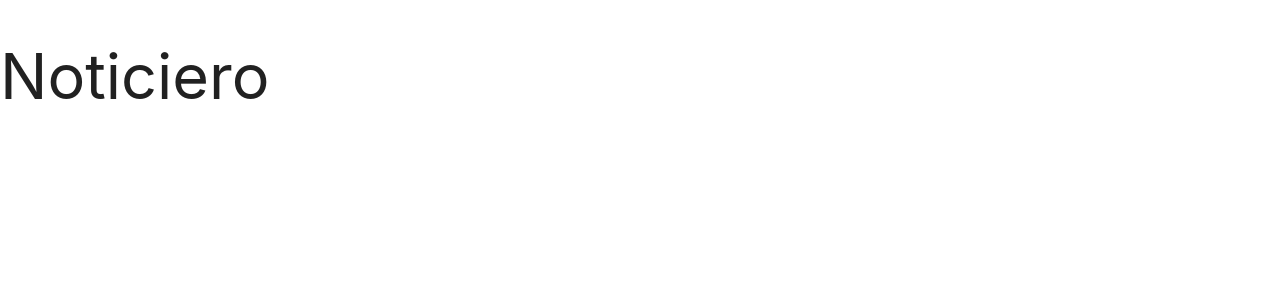
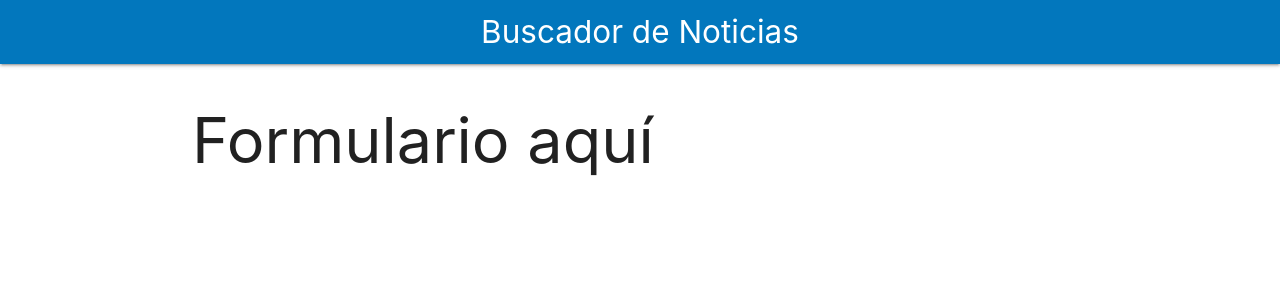
Before and after one commit to Alex-parabol/noticias, a React (Create React App) app: page / in a window 1280 px wide. Shown: the top 300 px of the page. Built offline with nearby package versions, Linux system fonts and the light colour scheme.

Commit message:
header done

```diff
--- a/src/App.js
+++ b/src/App.js
@@ -1,8 +1,14 @@
-import React from 'react'
+import React, {Fragment} from 'react'
+import Header from './components/header'
 
 function App() {
   return (
-    <h1>Noticiero</h1>
+    <Fragment>
+    <Header titulo='Buscador de Noticias' />
+    <div className="container white">
+      <h1>Formulario aquí</h1>
+    </div>
+    </Fragment>
   );
 }
 
--- /dev/null
+++ b/src/components/header.jsx
@@ -0,0 +1,11 @@
+import React from 'react'
+
+const Header=({titulo})=>{
+    return (
+        <nav className="nav-wrapper light-blue darken-3">
+            <a href="" className="brand-logo center">{titulo}</a>
+        </nav>
+    );
+}
+
+export default Header;
```
Also changed, not shown: src/components/Form.jsx (added, +7 -0 lines).
